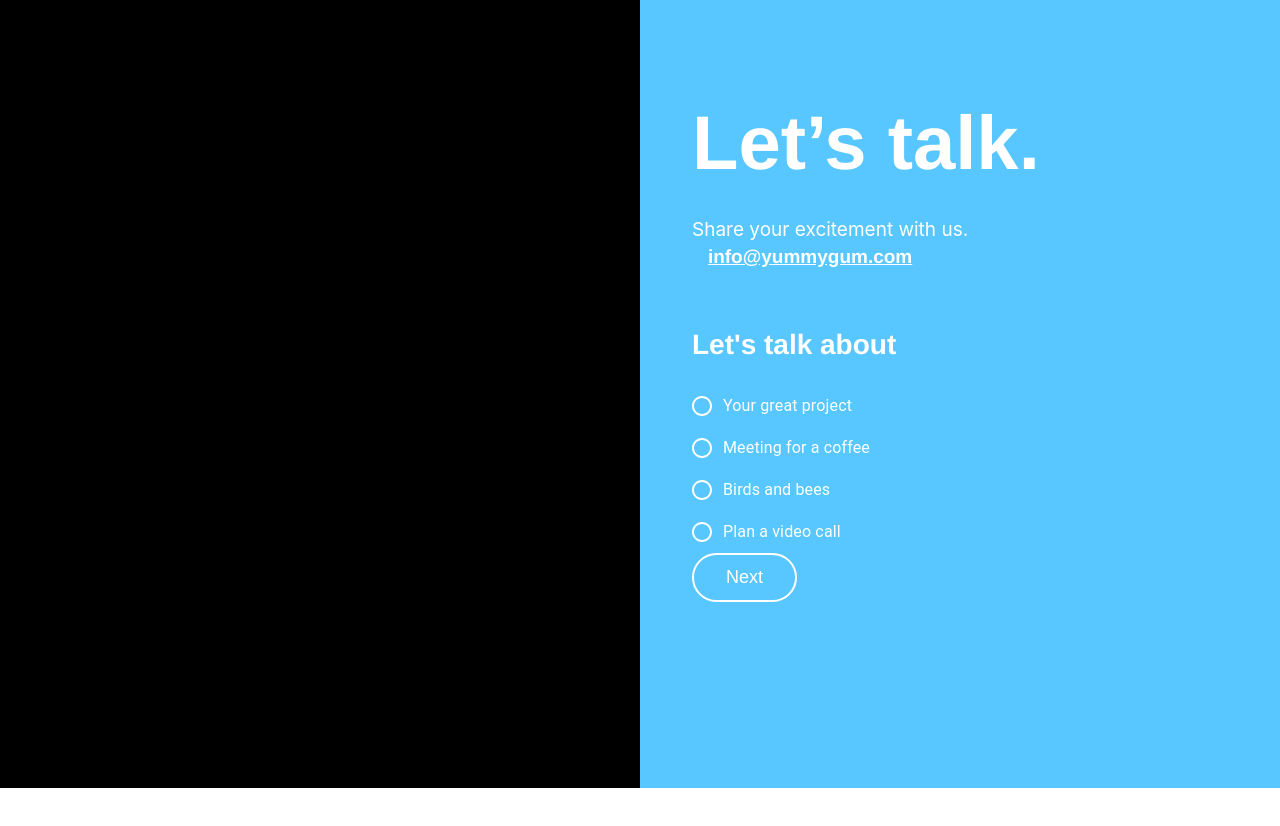
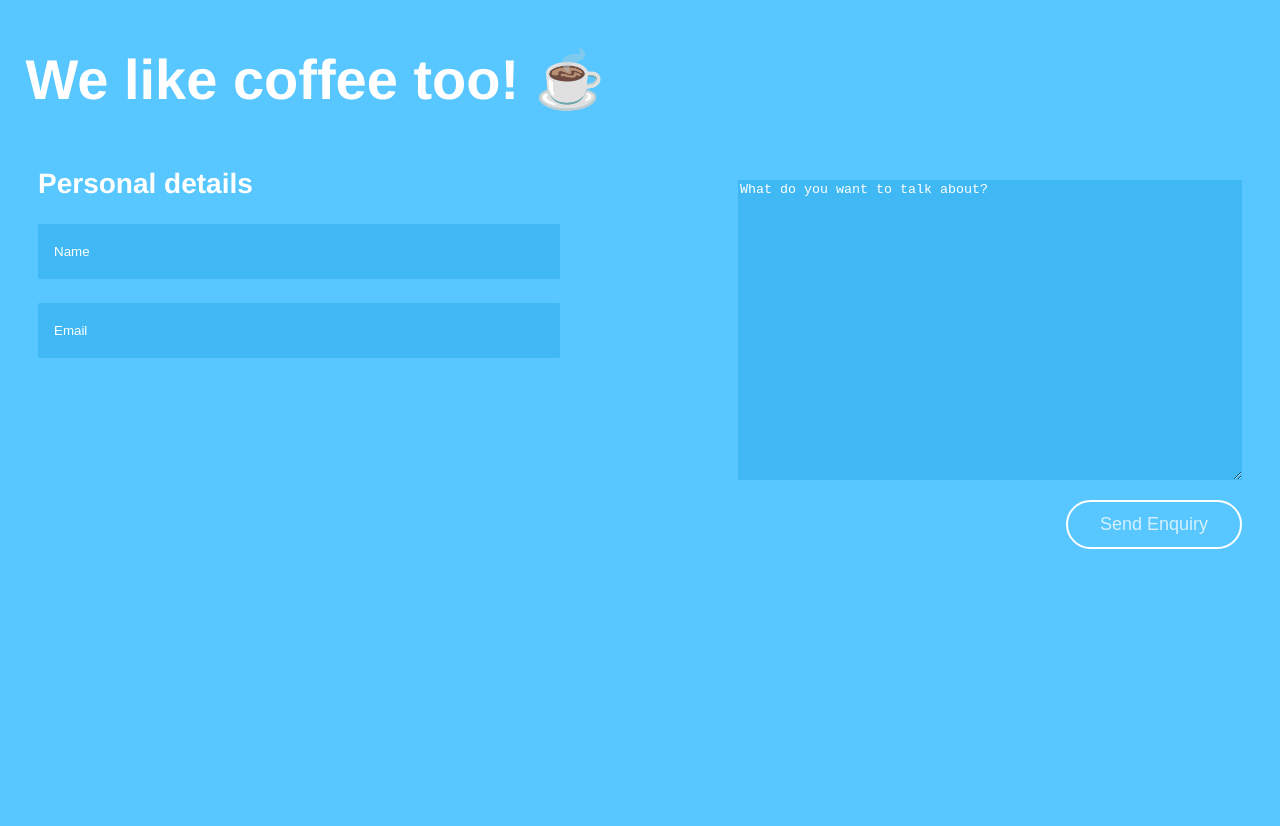
Before and after one commit to Reetika12/grow_fix_lets_talk, a React (Create React App) app: page / in a window 1280 px wide. Shown: the top 826 px of the page. Before the commit the page ends 800 px from the top, so only its background shows below. Built offline with nearby package versions, Linux system fonts and the light colour scheme.

Commit message:
added meet for cofee ui separatly

```diff
--- a/package.json
+++ b/package.json
@@ -8,15 +8,13 @@
     "@testing-library/react": "^11.1.0",
     "@testing-library/user-event": "^12.1.10",
     "bootstrap-scss": "^4.6.0",
-    "formik": "^2.2.6",
     "node-sass": "^5.0.0",
     "react": "^17.0.1",
     "react-dom": "^17.0.1",
     "react-hot-loader": "^4.13.0",
     "react-router-dom": "^5.2.0",
     "react-scripts": "4.0.3",
-    "web-vitals": "^1.0.1",
-    "yup": "^0.32.9"
+    "web-vitals": "^1.0.1"
   },
   "scripts": {
     "start": "react-scripts start",
--- a/src/App.js
+++ b/src/App.js
@@ -6,8 +6,8 @@ import MeetForCoffeePage from './Container/MeetForCoffeePage'
 function App() {
   return (
     <div className="App">
-      {/* <MeetForCoffeePage/> */}
-      <LetsTalkPage />
+      <MeetForCoffeePage/>
+      {/* <LetsTalkPage /> */}
     </div>
   );
 }
--- a/src/Container/MeetForCoffeePage.js
+++ b/src/Container/MeetForCoffeePage.js
@@ -1,17 +1,25 @@
 import React, { Component } from 'react'
-import Grid from '@material-ui/core/Grid';
+import './Styles/LetsTalk.scss';
 
  class MeetForCoffeePage extends Component {
     render() {
         const {isButtonClicked} = this.props;
         return (
-                <div  >
-                    {/* <Grid style={{ background: "#58c7ff", color: "#fff", height: "100vh", overflow: "hidden" }} > */}
-                        <h2>We like coffee too! ☕️</h2>
-                    {/* </Grid> */}
+            <div className="meetForCoffePattern">
+                <h2 className="weLikeCofee">We like coffee too! ☕️</h2>
+                <div className="parentCoffee">
+                    <div className="personalDetails">
+                        <h4 className="margin-xxs-bottom">Personal details</h4>
+                        <input type="text" className="inputStyle"  placeholder="Name" id="name"/>
+                        <input type="text" className="inputStyle"  placeholder="Email" id="Email" />
+                    </div>
+                    <div className="sendEnquiryPattern">
+                        <textarea className="textArea" required="required" name="purpose" placeholder="What do you want to talk about?"></textarea>
+                        <button type="button" id="go" onClick={this.gotoSelectedPage} className="SendEnquiry">Send Enquiry</button>
+                    </div>
                 </div>
+            </div>
         )
     }
 }
-//meetForCoffee
 export default MeetForCoffeePage
--- a/src/Container/Styles/LetsTalk.scss
+++ b/src/Container/Styles/LetsTalk.scss
@@ -80,6 +80,7 @@ a, .link {
     background: #2eaff0;
     background-color: transparent;
     border-color: #fff;
+    outline: "none"
 }
 .btn:hover{
     background-color:#fff;
@@ -108,6 +109,88 @@ a, .link {
     transform: translate(-90vw, 0px);
     transition: transform 1s;
 }
+.meetForCoffePattern{
+    opacity: 1;
+    background: #58c7ff;
+    color: #fff;
+    transition: all .5s ease -in -out;
+    height: 120vh;
+    // overflow-Y: hidden;
+    display: flex;
+    flex-direction: column;
+    align-items: center;
+    width: 100%;
+}
+.margin-xxs-bottom {
+    margin-bottom: 24px;
+}
+.inputStyle{
+    width: 70%;
+    background: rgba(38,169,234,.5);
+    border: none;
+    padding: 20px 16px;
+    outline: none;
+    border-radius: 2px;
+    opacity: 1;
+    margin-bottom: 24px;
+}
+::placeholder {
+  color: #fff;
+}
+.textArea{
+    transition: all .25s ease-in-out;
+    background-color: rgba(38,169,234,.5);
+    color: #fff;
+    border: none;
+    height: 296px;
+    width: 500px;
+    outline: none;
+    border: none;
+}
+.SendEnquiry{
+    display: inline-block;
+    padding: 12px 32px;
+    font-size: 18px;
+    text-align: center;
+    border: 2px solid currentColor;
+    border-radius: 50px;
+    cursor: pointer;
+    transition-duration: 0.4s;
+    color: rgba(255,255,255,.75);
+    background: #2eaff0;
+    background-color: transparent;
+    border-color: #fff;
+    margin-top: 20px;
+    align-self: flex-end;
+}
+.SendEnquiry:hover{
+    background-color:#fff;
+    color:#4c9ed9;
+}
+.weLikeCofee{
+   font-size: 56px;
+   line-height: 68px;
+   margin-bottom: 16px;
+   margin-right: 650px;
+   font-family: Slate W01 Bold,Helvetica,Arial,sans-serif!important;
+}
+.parentCoffee{
+   width: 100%;
+   display: flex;
+   flex-direction: row;
+   align-items: baseline;
+   justify-content: center;
+}
+.personalDetails{
+   display: flex;
+   flex-direction: column;
+   width: 700px;
+   align-items: baseline;
+}
+.sendEnquiryPattern{
+    display: flex;
+    flex-direction:column;
+}
 // .mainPage{
 //     width:100%;
 //     display:flex;
```
